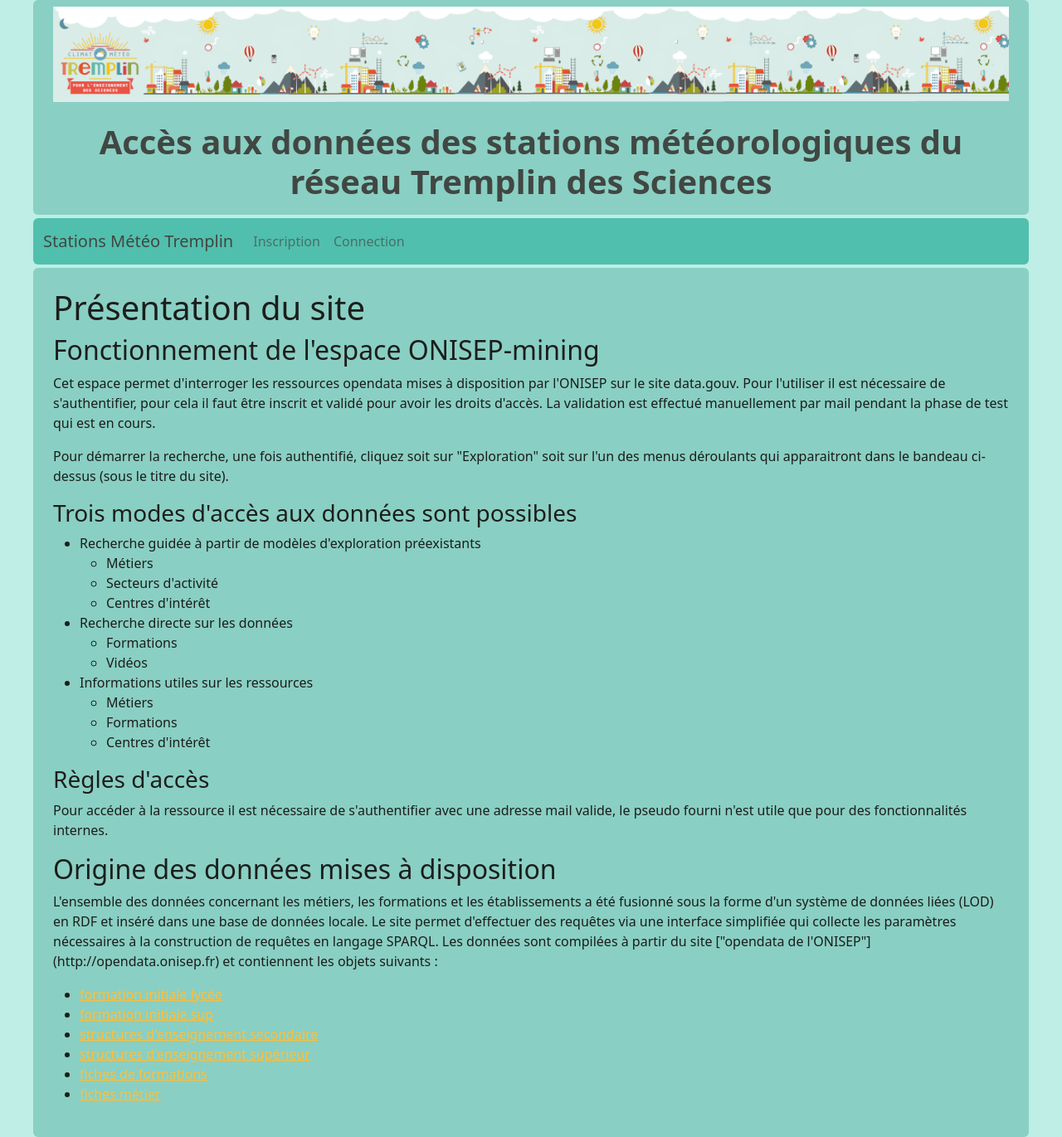
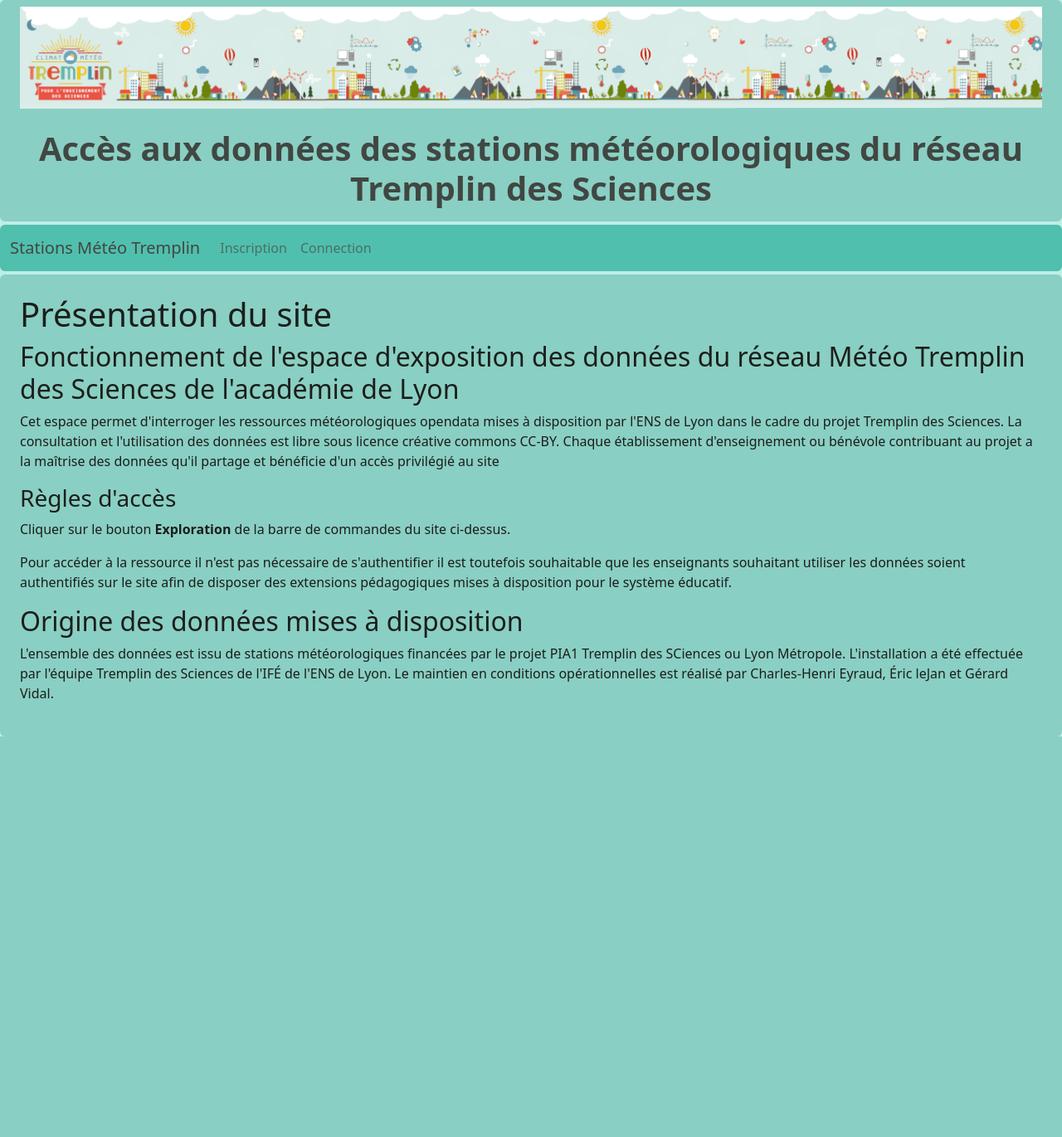
Before and after one commit to g-vidal/Flask_stations, a Flask app: page / in a window 1280 px wide. Shown: the whole page at 83% size. After the commit the page ends 888 px from the top, so only its background shows below. Run offline with Flask 3, Linux system fonts and the light colour scheme; some libraries are stand-ins or nearby versions.

Commit message:
Modification des pages de garde  des premiers états. L'utilisation des iframes est à proscrire elle permet ici d'avoir une image du futur site en attendant de traiter l'utilisation de steelseries.

```diff
--- a/stations/templates/base.html
+++ b/stations/templates/base.html
@@ -20,7 +20,7 @@
         {% endblock style %}
     </style>
 </head>
-<body style="max-width: 1200px; margin: 0 auto;">
+<body style="max-width: 1500px; margin: 0 auto;">
 <header>
     <div class="px-4 py-2 my-0 bg-secondary text-center rounded">
         <img class="img-fluid d-block mx-auto mb-4 mt-0"
--- a/stations/templates/index.html
+++ b/stations/templates/index.html
@@ -25,62 +25,23 @@
 
 {% block content %}
 <div class="content">
-    <h2>Fonctionnement de l'espace ONISEP-mining</h2>
-    <p>Cet espace permet d'interroger les ressources opendata mises à disposition par l'ONISEP sur le site
-        data.gouv. Pour l'utiliser il est nécessaire de s'authentifier, pour cela il faut être inscrit et validé pour
-        avoir les droits d'accès. La validation est effectué manuellement par mail pendant la phase de test qui est en cours.</p>
-    <p>Pour démarrer la recherche, une fois authentifié, cliquez soit sur "Exploration" soit sur l'un des menus
-        déroulants qui apparaitront dans le bandeau ci-dessus (sous le titre du site).
-    </p>
-    <h3>Trois modes d'accès aux données sont possibles</h3>
-    <ul>
-        <li>Recherche guidée à partir de modèles d'exploration préexistants</li>
-        <ul>
-            <li>Métiers</li>
-            <li>Secteurs d'activité</li>
-            <li>Centres d'intérêt</li>
-        </ul>
-        <li>Recherche directe sur les données
-            <ul>
-                <li>Formations</li>
-                <li>Vidéos</li>
-       </ul>
-        </li>
-        <li>Informations utiles sur les ressources
-            <ul>
-                <li>Métiers</li>
-                <li>Formations</li>
-                <li>Centres d'intérêt</li>
-            </ul>
-        </li>
-    </ul>
-
+    <h2>Fonctionnement de l'espace d'exposition des données du réseau Météo Tremplin des Sciences de l'académie de
+        Lyon</h2>
+    <p>Cet espace permet d'interroger les ressources météorologiques opendata mises à disposition par l'ENS de Lyon
+        dans le cadre du projet Tremplin des Sciences. La consultation et l'utilisation des données est libre sous
+        licence créative commons CC-BY. Chaque établissement d'enseignement ou bénévole contribuant au
+        projet a la maîtrise des données qu'il partage et bénéficie d'un accès privilégié au site
     <h3>Règles d'accès</h3>
-    <p>Pour accéder à la ressource il est nécessaire de s'authentifier avec une adresse mail valide, le pseudo fourni
-        n'est utile que pour des fonctionnalités internes.</p>
+    <p>Cliquer sur le bouton <b>Exploration</b> de la barre de commandes du site ci-dessus.</p>
+    <p>Pour accéder à la ressource il n'est pas nécessaire de s'authentifier il est toutefois souhaitable que les
+        enseignants souhaitant utiliser les données soient authentifiés sur le site afin de disposer des extensions
+        pédagogiques mises à disposition pour le système éducatif.</p>
 
     <h2>Origine des données mises à disposition</h2>
-    <p> L'ensemble des données concernant les métiers, les formations et les établissements a été
-        fusionné sous la forme d'un système de données liées (LOD) en RDF et inséré dans une base de données locale. Le
-        site permet d'effectuer des requêtes via une interface simplifiée qui collecte les paramètres nécessaires
-        à la construction de requêtes en langage SPARQL. Les données sont compilées à partir du site ["opendata
-        de l'ONISEP"](http://opendata.onisep.fr) et contiennent les objets suivants
-        :
-    <ul>
-        <li>
-            <a href="http://opendata.onisep.fr/data/605340ddc19a9/2-ideo-actions-de-formation-initiale-univers-lycee.htm" target="_blank">formation
-                initiale lycée</a></li>
-        <li>
-            <a href="http://opendata.onisep.fr/data/605344579a7d7/2-ideo-actions-de-formation-initiale-univers-enseignement-superieur.htm" target="_blank">formation
-                initiale sup</a></li>
-        <li><a href="http://opendata.onisep.fr/data/5fa5816ac6a6e/2-ideo-structures-d-enseignement-secondaire.htm" target="_blank">structures
-            d'enseignement secondaire</a></li>
-        <li><a href="http://opendata.onisep.fr/data/5fa586da5c4b6/2-ideo-structures-d-enseignement-superieur.htm" target="_blank">structures
-            d'enseignement supérieur</a></li>
-        <li><a href="">fiches de formations</a></li>
-        <li><a href="http://opendata.onisep.fr/data/5fe07a9ecc960/2-ideo-fiches-formations.htm" target="_blank">fiches métier</a></li>
-
-    </ul>
+    <p> L'ensemble des données est issu de stations météorologiques financées par le projet PIA1 Tremplin des
+        SCiences ou Lyon Métropole. L'installation a été effectuée par l'équipe Tremplin des Sciences de l'IFÉ de
+        l'ENS de Lyon. Le maintien en conditions opérationnelles est réalisé par Charles-Henri Eyraud, Éric leJan
+        et Gérard Vidal.</p>
 </div>
 
 {% endblock %}
```
Also changed, not shown: stations/templates/explore/index.html (+44 -22 lines).
